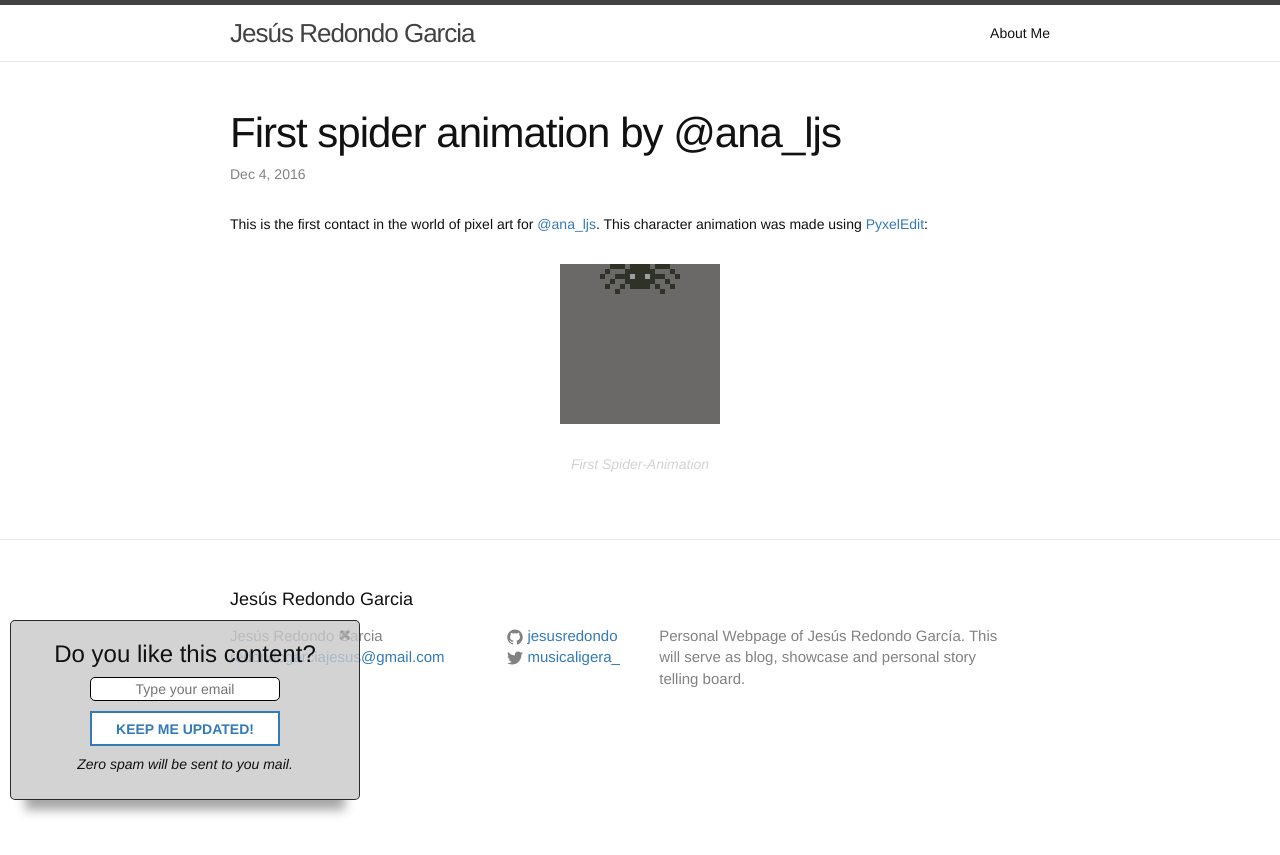
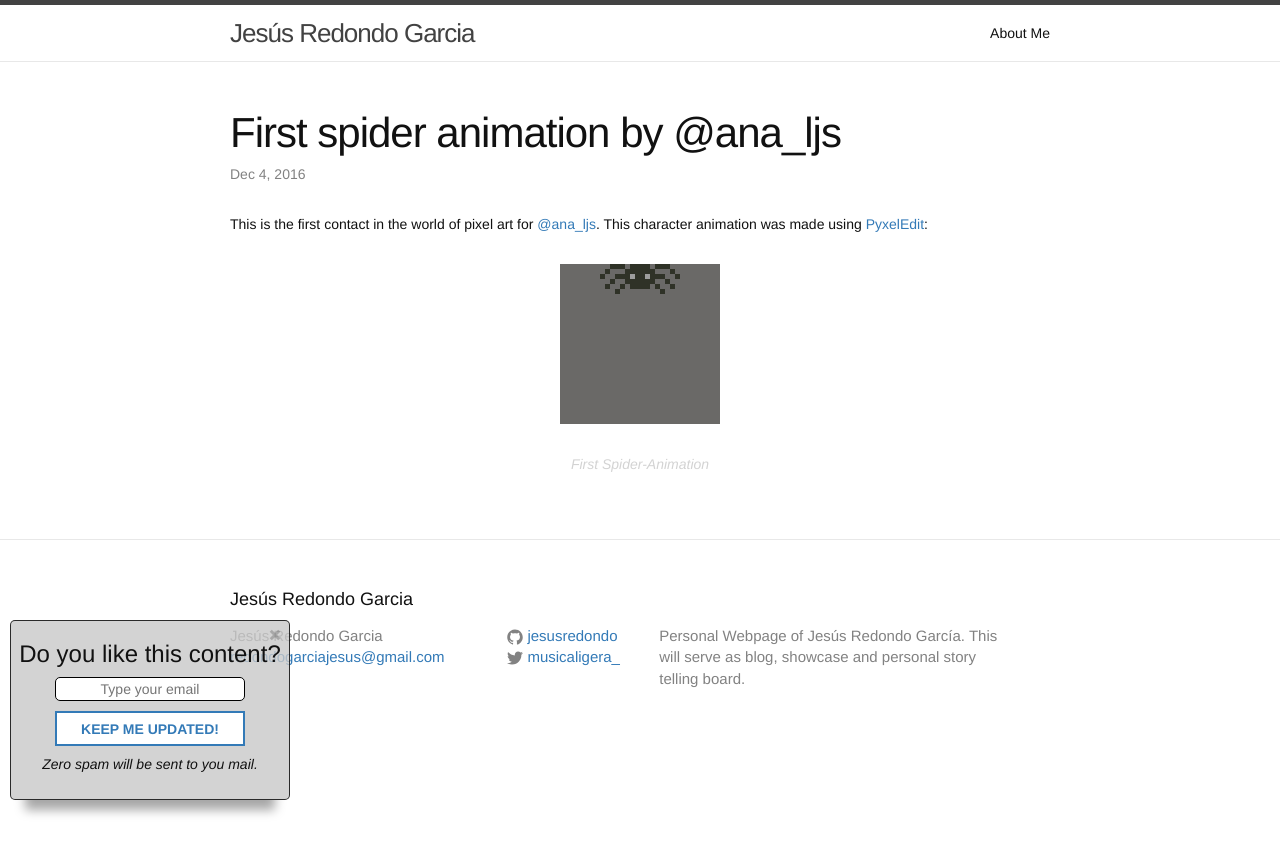
Before and after one commit to jesusredondo/jesusredondo.github.io, a Jekyll site: the page built from _posts/2016-12-04-first-spider-animation.markdown, in a window 1280 px wide. Shown: the top 855 px of the page. Built offline with Jekyll 4.4.1, drawn with Linux system fonts in a browser that asks for light colours; nearby versions of some CDN libraries; comment, search, counter and statistics services are not loaded.

```diff
--- a/_layouts/post.html
+++ b/_layouts/post.html
@@ -11,7 +11,7 @@ layout: default
         $(window).scrollTop() >= ($("article.post").height() - $(window).height() - 100)){
         $('.popup').css( "left", "10px" )
       }else{
-        $('.popup').css( "left", "-350px" );
+        $('.popup').css( "left", "-280px" );
       }
     });
 
--- a/assets/main.scss
+++ b/assets/main.scss
@@ -43,12 +43,12 @@ img + em {
 
 // STUFF FOR POPUP
 .popup{
-  width:350px;
+  width:280px;
   height:180px;
   background:rgba(200,200,200,0.8);
   border: 1px solid rgba(1,1,1,0.8);
   bottom: 100px;
-  left: -350px;
+  left: -280px;
   position:fixed;
   border-radius:5px;
   box-shadow: 0px 25px 10px -15px rgba(0, 0, 0, 0.35);
```
